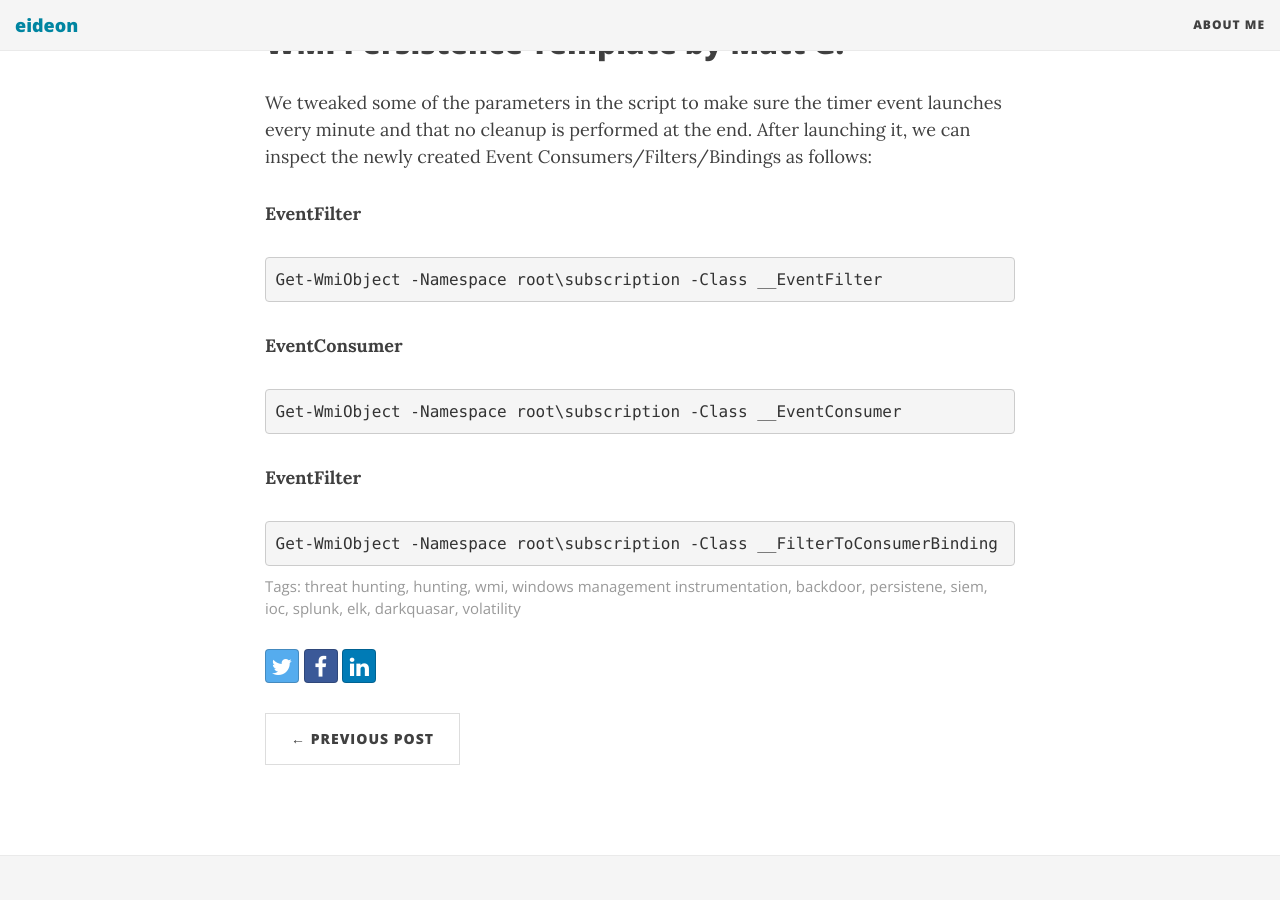
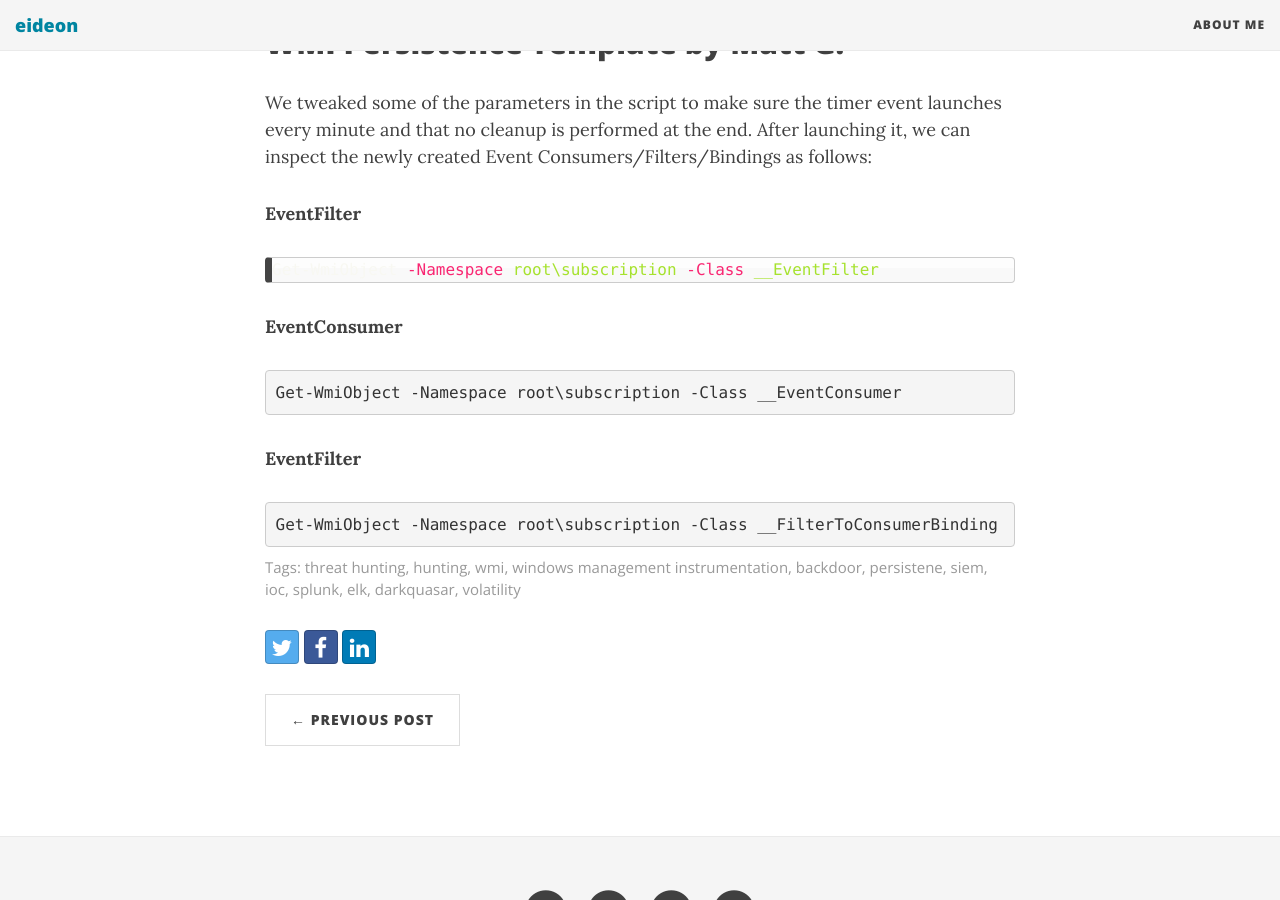
Before and after one commit to darkquasar/darkquasar.github.io, a Jekyll site: the page built from _posts/2017-09-16-THL02-WMIBackdoors.md, in a window 1280 px wide and 900 px high, scrolled down 1773 px. Built offline with Jekyll 4.4.1, drawn with Linux system fonts in a browser that asks for light colours; nearby versions of some CDN libraries; comment, search, counter and statistics services are not loaded.

Commit message:
Update 2017-09-16-THL02-WMIBackdoors.md

````diff
--- a/_posts/2017-09-16-THL02-WMIBackdoors.md
+++ b/_posts/2017-09-16-THL02-WMIBackdoors.md
@@ -36,7 +36,7 @@ Let's use two scripts that allow us to easily create a malicious persistence wit
 We tweaked some of the parameters in the script to make sure the timer event launches every minute and that no cleanup is performed at the end. After launching it, we can inspect the newly created Event Consumers/Filters/Bindings as follows:
 
 **EventFilter**
-```Powershell
+```powershell
 Get-WmiObject -Namespace root\subscription -Class __EventFilter
 ```
 **EventConsumer**
````
